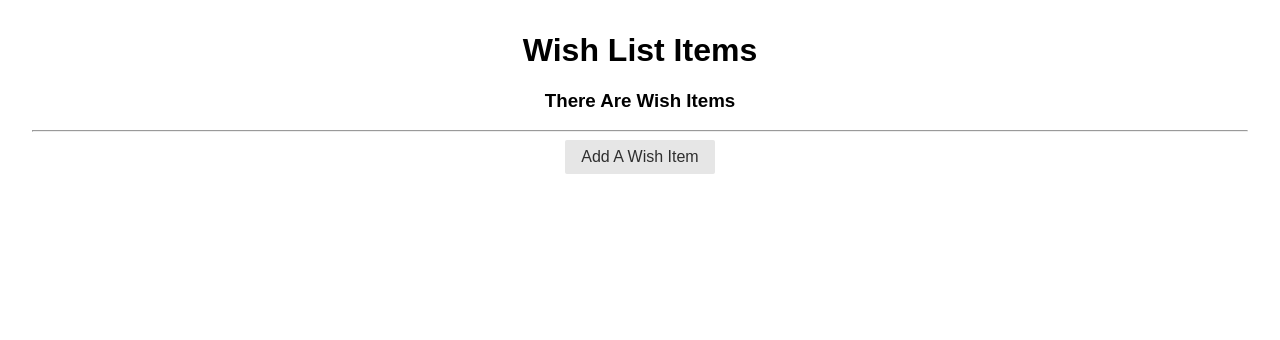
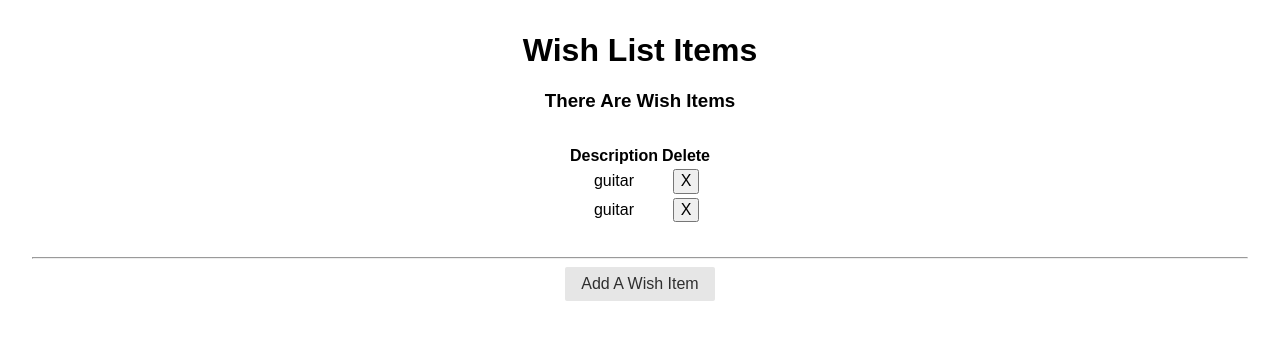
Before and after one commit to johntrinhvu/project3assess, a Django app: page / in a window 1280 px wide. Shown: the top 340 px of the page. Run offline with Django 4.2, Linux system fonts and the light colour scheme; data comes from the database, SQL or seed files in the repository; both versions use the stored data as it was after the commit; some libraries are stand-ins or nearby versions.

Commit message:
finish project 3 assess

```diff
--- a/main_app/templates/index.html
+++ b/main_app/templates/index.html
@@ -13,13 +13,44 @@
         margin: 2rem;
 
     }
+    table {
+        margin: 2rem auto;
+
+    }
+
+    table a {
+        color: red;
+        text-decoration: none;
+
+    }
 </style>
 <body>
     <h1>Wish List Items</h1>
     {% if wish_items|length == 0 %}
         <h3>No Wish Items Exist</h3>
     {% else %}
-        <h3>There Are Wish Items</h1>
+        <h3>There Are Wish Items</h3>
+        <table>
+            <thead>
+                <tr>
+                    <th>Description</th>
+                    <th>Delete</th>
+                </tr>
+            </thead>
+            <tbody>
+                {% for item in wish_items %}
+                    <tr>
+                        <td>{{ item.description }}</td>
+                        <td>
+                            <form method="POST" action="{% url 'wish_delete' item.id %}">
+                                {% csrf_token %}
+                                <button type="submit">X</button>
+                            </form>
+                        </td>
+                    </tr>
+                {% endfor %}
+            </tbody>
+        </table>
     {% endif %}
     <hr>
     <a href="{% url 'add' %}" class="pure-button">Add A Wish Item</a>
--- a/main_app/urls.py
+++ b/main_app/urls.py
@@ -4,5 +4,6 @@ from . import views
 urlpatterns = [
     path('', views.index, name='index'),
     path('add/', views.WishAdd.as_view(), name='add'),
+    path('delete/<int:pk>', views.WishDelete.as_view(), name='wish_delete'),
 
 ]
--- a/main_app/views.py
+++ b/main_app/views.py
@@ -13,3 +13,7 @@ class WishAdd(CreateView):
     model = WishList
     fields = '__all__'
     success_url = '/'
+
+class WishDelete(DeleteView):
+    model = WishList
+    success_url = '/'
```
Also changed, not shown: db.sqlite3.
